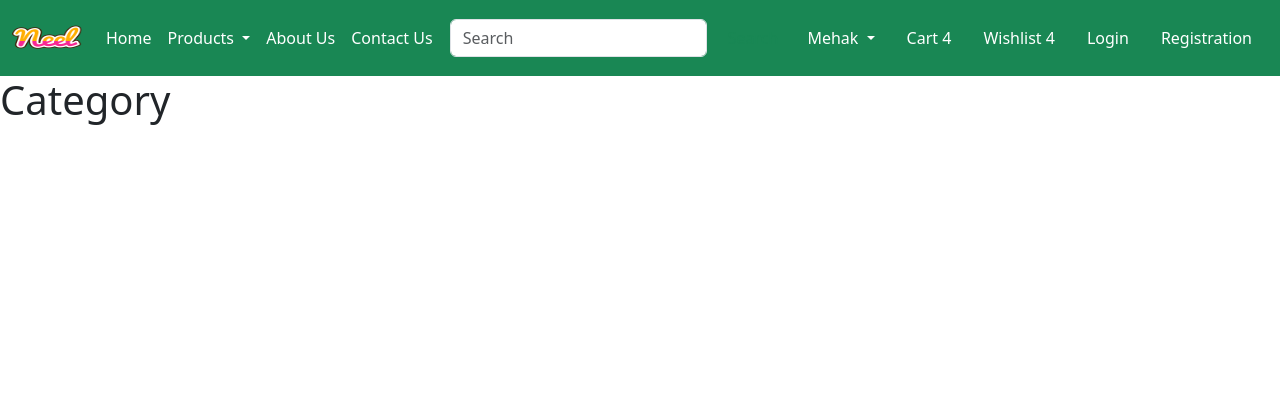
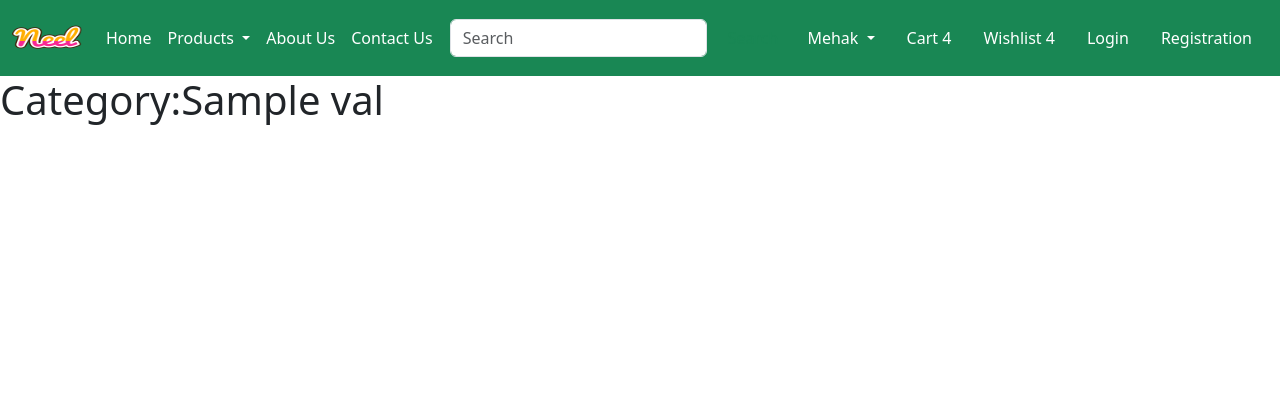
Before and after one commit to MehakCoder/codeAlpha_ecommercewebsite, a Django app: template mysite/app/templates/app/category.html in a window 1280 px wide. Shown: the top 420 px of the page. Run offline with Django 5.2, Linux system fonts and the light colour scheme; the template is opened without the code that fills it: most values are stand-ins (such as "Sample title", 1, 10 or a date in 2020); some libraries are stand-ins or nearby versions.

Commit message:
add some function into url and give path for category.html

```diff
--- a/mysite/app/templates/app/category.html
+++ b/mysite/app/templates/app/category.html
@@ -3,5 +3,5 @@
 {% block title  %}Category{% endblock title %}
 
 {% block main-content  %}
-     <h1>Category</h1>
+     <h1>Category:{{val}}</h1>
 {% endblock main-content %}
--- a/mysite/app/urls.py
+++ b/mysite/app/urls.py
@@ -4,4 +4,5 @@ from .import views
 
 urlpatterns = [
     path("", views.home ),
+     path("category/<slug:val>", views.CategoryView.as_view(),name="category" ),
 ]
```
Also changed, not shown: mysite/app/views.py (+7 -0 lines).
